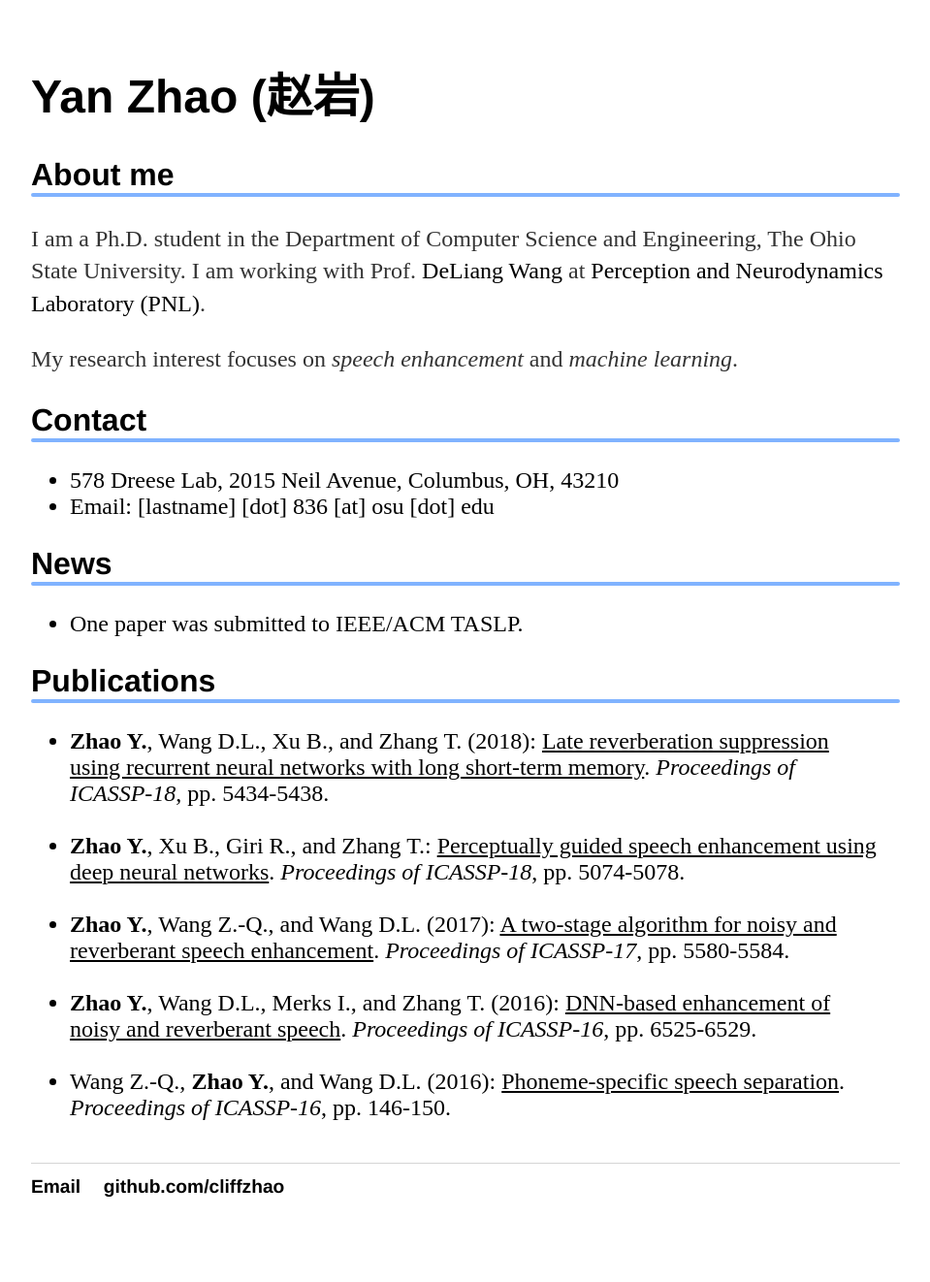
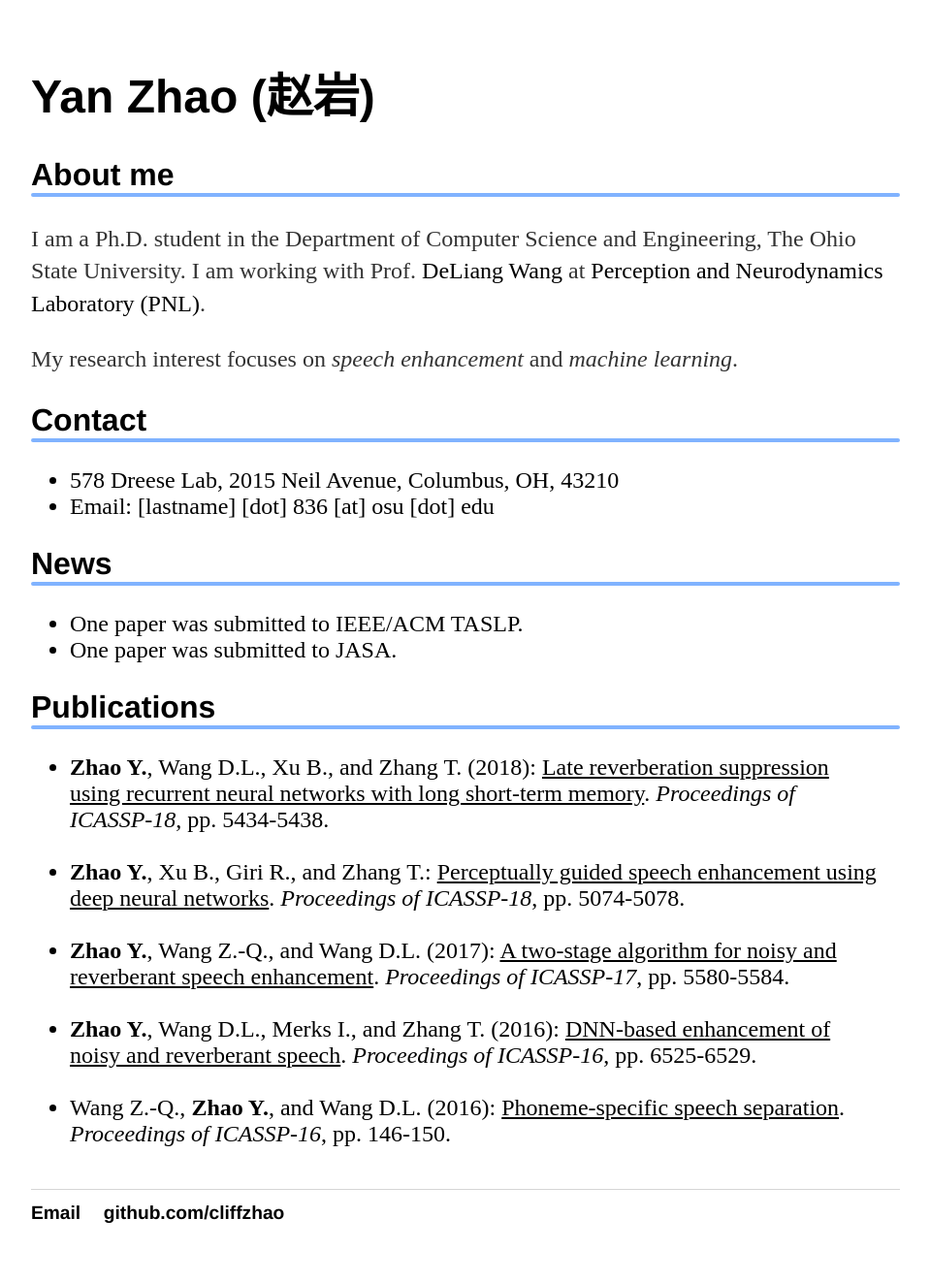
Before and after one commit to cliffzhao/cliffzhao.github.io, a Jekyll site: the page built from index.html, in a window 1280 px wide. Shown: the whole page at 97% size, without its empty margins (160-1119 px from the left). Built offline with Jekyll 4.4.1, drawn with Linux system fonts in a browser that asks for light colours; before the commit the page ends 1295 px from its top, so only the background shows below that.

Commit message:
Update index.html

```diff
--- a/index.html
+++ b/index.html
@@ -25,6 +25,8 @@ title: Yan Zhao
     <ul>
 
     <li>One paper was submitted to IEEE/ACM TASLP.
+    </li>
+    <li>One paper was submitted to JASA.
     </li>
     </ul>
 
```
